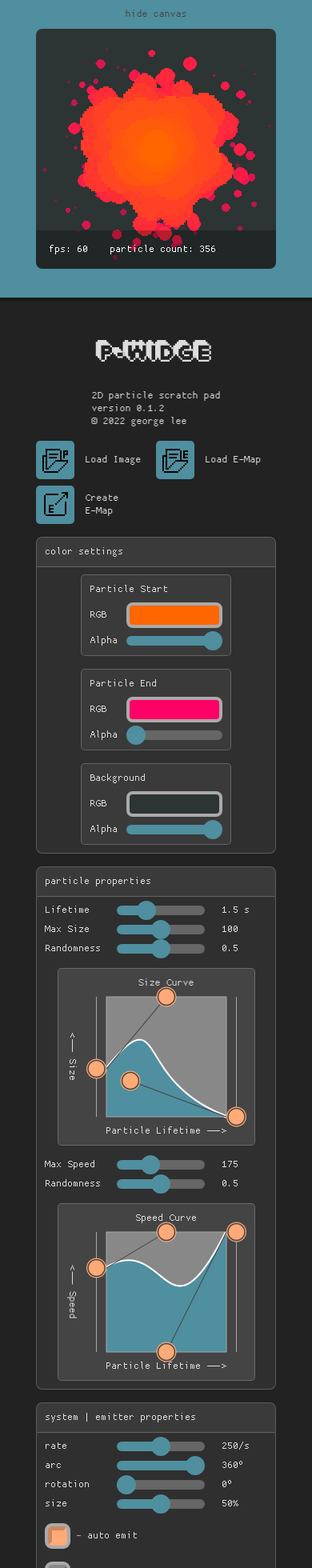
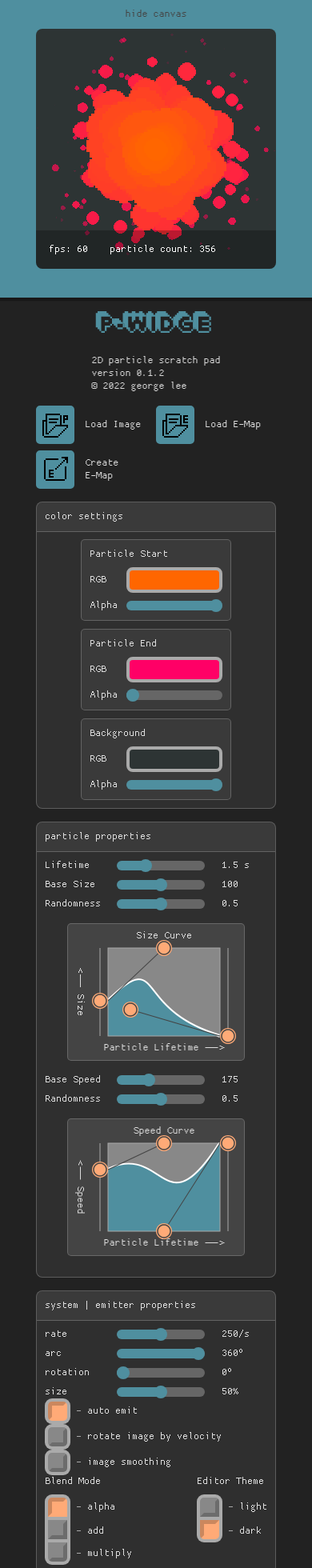
Before and after one commit to georgeolee/p-widge, a React (Create React App) app: page / in a window 390 px wide. Shown: the top 1960 px of the page at 80% size. Built offline with nearby package versions, Linux system fonts and the light colour scheme.

Commit message:
small changes to mobile styling; canvas overlay no longer blocks touch input

```diff
--- a/src/App.css
+++ b/src/App.css
@@ -28,6 +28,14 @@
   --input-border-color: #aaa;
 
   --scrollbar-width: 0px;
+
+  --slider-spacing: 8px;
+
+
+
+  --fixed-canvas-top: 0;
+
+  --app-margin:20px;
 }
 
 
@@ -104,7 +112,7 @@ body{
 
 .App {
   position: relative;
-  margin: 20px;
+  margin: var(--app-margin);
   display: grid;
   grid-template-columns: auto var(--col-gap) var(--canvas-size) var(--col-gap) auto;
   font-size: 16px;
@@ -116,7 +124,7 @@ body{
 /* TOOLTIP STUFF */
 
 [data-tooltip]{
- --hover-time: 1s;
+ --hover-time: 1.5s;
  position: relative;
 }
 
@@ -214,6 +222,7 @@ body{
   width: fit-content;
   height: fit-content;
   align-self: center;
+  margin: var(--control-spacing) 0;
 }
 
 
@@ -222,12 +231,15 @@ body{
   display: flex;
   flex-direction: column;
   align-items: center;
+  justify-content: center;
 }
 .App-header h1 {
   font-size: 36px;
   font-family: 'extrude';
   box-shadow: inset 0 0 0 1px var(--background-color);
   padding: 1px;
+  margin: 0 0 16px 0;
+  color: var(--primary-color);
 }
 
 .p5-container{
@@ -264,6 +276,10 @@ body{
 
 #canvas-overlay *{
   color: #fff;
+}
+
+#canvas-underlay{
+  display: none;
 }
 
 #particle-count-overlay{
@@ -306,10 +322,6 @@ body{
   padding-right: calc(var(--panel-padding)/2);
 }
 
-[class|="controls"] > :nth-child(n+2):not(.radio+.radio-item):not(.labeled-slider+.labeled-slider){
-  margin-top: var(--control-spacing);
-}
-
 .controls-center > .rgba-picker{
   margin-top: var(--panel-padding);
   flex: 1;
@@ -340,7 +352,7 @@ body{
 }
 
 .labeled-slider+.labeled-slider{
-  margin-top: 8px;
+  margin-top: var(--slider-spacing);
 }
 
 .rgba-picker{
@@ -566,7 +578,7 @@ input[type="checkbox"]:checked, input[type="radio"]:checked{
   font-style: normal;
 }
 
-/*put hover styles here*/
+/*hover styles for mouse / trackpad devices*/
 @media (hover: hover) and (pointer: fine)
 {
 
@@ -595,19 +607,57 @@ input[type="checkbox"]:checked, input[type="radio"]:checked{
 
 }
 
+/* bigger input controls for touch screens */
 @media (pointer: coarse){
   :root{
-    --background-color: #ff0 !important;
+    --slider-spacing: 16px;
+  }
+
+  body .App .bezier-input{
+    --bezier-canvas-width: 220px;
+    --bezier-canvas-height: 220px;
+    --bezier-control-size: 28px;
+  }
+
+  body .App .slider{
+    --slider-thumb-width: 28px;
   }
 }
 
+/* single col layout with fixed canvas ; for small screens */
 @media screen and (max-width: 799px) {
 
+  /* :root{
+    --fixed-canvas-top: 0;
+  } */
+
+  /* TEST */
+  /* TEST */
+  /* TEST */
+  /* TEST */
+  /* TEST */
+
+  #canvas-underlay{
+    display: flex;
+    align-items: center;
+    justify-content: center;
+    height:calc(var(--canvas-size) + 72px - var(--app-margin)); /* 72px from 2* var(--vertical-padding) in .p5Container*/
+    margin: 0;
+    /* background-color: cornflowerblue; */
+  }
+
+  #canvas-underlay img{
+    image-rendering: pixelated;
+    image-rendering: crisp-edges;
+    width: 128px;
+    height: auto;
+    opacity: 0.2;
+  }
 
   #canvas-display-toggle{
     display: flex;
     position: fixed;
-    top: 0;
+    top: var(--fixed-canvas-top);
     width: 100vw;
     height: var(--vertical-padding);
     background-color: transparent;
@@ -616,7 +666,7 @@ input[type="checkbox"]:checked, input[type="radio"]:checked{
   }
   #canvas-display-toggle::after{
     position: fixed;
-    top: 0;
+    top: var(--fixed-canvas-top);
     left: 0;
     right: 0;
     width: 100vw;
@@ -640,9 +690,6 @@ input[type="checkbox"]:checked, input[type="radio"]:checked{
 
   body .App{
     grid-template-columns: var(--canvas-size);
-
-    /* extra space so scrolling to top with floating canvas doesn't block content ; better way to do this? */
-    margin-top: calc(var(--canvas-size) + 100px);
   }
 
   .App .controls-center{
@@ -656,7 +703,7 @@ input[type="checkbox"]:checked, input[type="radio"]:checked{
     --horizontal-padding: calc((100vw - var(--canvas-size))/2);
 
     position: fixed;
-    top: 0;
+    top: var(--fixed-canvas-top);
     left: 0;
     width: 100vw;
     min-height: var(--vertical-padding);
@@ -678,7 +725,7 @@ input[type="checkbox"]:checked, input[type="radio"]:checked{
 
 
   body .App div.buttons{
-    grid-row: 2;
+    grid-row: 3;
   }
 
   .horizontal-gutter{
@@ -702,21 +749,14 @@ input[type="checkbox"]:checked, input[type="radio"]:checked{
     margin-top: 1em;
   }
 
-  /* bigger bezier controls for touch screen */
-  body .App .bezier-input{
-    --bezier-canvas-width: 200px;
-    --bezier-canvas-height: 200px;
-    --bezier-control-size: 25px;
-  }
-
-  /* bigger slider controls for touch screen */
-  body .App .slider{
-    --slider-thumb-width: 24px;
-  }
-
-
 }
 
+@media (hover: hover) and (min-width: 800px)
+{
+  [data-tooltip]::after{
+    display: flex;
+  }
+}
 @media screen and (min-width: 800px) and (max-width: 1149px){
 
   .rgba-picker{
--- a/src/App.js
+++ b/src/App.js
@@ -14,6 +14,8 @@ import { LinkButton } from './components/LinkButton';
 
 import { GetActiveParticleCount } from './particle-system/Particle';
 
+import fire from './fire.png'
+
 const version = '0.1.2';
 
 /*
@@ -28,9 +30,7 @@ const version = '0.1.2';
 
         figure out what to do about that empty space at the top *****
 
-        make touchscreen inputs a little bigger
-
-        fixed mode - canvas position when embedding as fullsize iframe ; set top via css prop?
+        fixed mode - canvas position when embedding as fullsize iframe ; set top via css prop? *****
 
         -consolidate / clean up media queries
             > intermediate sizes
@@ -160,8 +160,12 @@ function App() {
   return (
     <div className="App">
 
+      <div id='canvas-underlay'>
+        <img src={fire} alt="happy 8-bit fire" />
+      </div>
+
       <div className='App-header'>
-        <div className='title'><h1>p-widge </h1></div>
+        <div className='title'><h1>p&#8209;widge</h1></div>
 
         <div className='sub'>
           2D particle scratch pad
@@ -181,7 +185,7 @@ function App() {
             func={rgba => {FrameManager.setStartColor(rgba); flags.recolor = true}}
             timeoutFunc={()=> flags.slowRecolor = true}
             timeout={500}
-            tooltip='Tint color for each particle at the start of its lifetime.&#xa;Particle tint will transition between this and end color over its lifetime.'/>
+            tooltip='Particle start color.'/>
 
           <RGBAInput
             label='Particle End'
@@ -190,7 +194,7 @@ function App() {
             func={rgba => {FrameManager.setEndColor(rgba); flags.recolor = true}}
             timeoutFunc={()=> flags.slowRecolor = true}
             timeout={500}
-            tooltip='Tint color for each particle at the end of its lifetime.'/>
+            tooltip='Particle end color.'/>
 
 
           <RGBAInput
@@ -198,7 +202,7 @@ function App() {
             rgb='#2d3434'
             alpha={255}
             func={rgba => {particleSettings.backgroundColor = rgba; flags.dirtyBackground = true}}
-            tooltip='Background color to paint over canvas at the start of each frame. &#xa; If alpha is less than fully opaque, some of the previous frame will show through.'/>
+            tooltip='Background color. &#xa; If alpha is less than fully opaque, some of the previous frame will show through as new frames are painted.'/>
       </div>
 
 
@@ -221,7 +225,7 @@ function App() {
             label='Create E&#8209;Map'
             className="emap-link"
             href='https://georgelee.space/build'
-            tooltip="Create a new particle emission map. &#xa;—&#xa;Links to a new tab where you can design an emitter shape."/>
+            tooltip="Create a new particle emission map. &#xa;—&#xa;Opens a new tab where you can design an emitter shape."/>
         </div>
 
       <div className='horizontal-gutter'></div>
@@ -243,13 +247,13 @@ function App() {
 
 
           <LabeledSlider
-            label='Max Size'
+            label='Base Size'
             min={0}
             max={200}
             step={1}
             defaultValue={100}
             func={n => particleSettings.particleBaseSize = n}
-            tooltip='Max size of each particle, before applying randomness.'/>
+            tooltip='Base size of each particle, before applying randomness or curve values.'/>
 
           <LabeledSlider
             label='Randomness'
@@ -257,10 +261,10 @@ function App() {
             max={1}
             step={0.01}
             func={n => particleSettings.particleSizeRandomFactor = n}
-            tooltip='size'/>
+            tooltip='Size randomness.&#xa;—&#xa;The initial speed of each particle is a weighted average between base value B and a random number from 0 to B. This sets the balance of random vs. non-random weight.'/>
 
 
-        <div className='bezier-tooltip' data-tooltip='size curve'>
+        <div className='bezier-tooltip' data-tooltip='Modifies the size of each particle over its lifetime.&#xa;—&#xa;Click and drag to edit the curve points.'>
           <BezierInput
             labelTop='Size Curve'
             labelY='<— Size'
@@ -272,13 +276,13 @@ function App() {
 
 
           <LabeledSlider
-            label='Max Speed'
+            label='Base Speed'
             min={0}
             max={500}
             step={1}
             defaultValue={175}
             func={n => particleSettings.particleBaseSpeed = n}
-            tooltip='Set the maximum particle speed. This corresponds to the top of the bezier graph below.'/>
+            tooltip='Base speed of each particle, before applying randomness or curve values.'/>
 
           <LabeledSlider
             label='Randomness'
@@ -286,11 +290,11 @@ function App() {
             max={1}
             step={0.01}
             func={n => particleSettings.particleSpeedRandomFactor = n}
-            tooltip='The max speed of each emitted particle gets multiplied by a random number between 1 and 1 minus this number.'/>
+            tooltip='Speed randomness.&#xa;—&#xa;Uses the same formula as size.'/>
 
 
 
-        <div className='bezier-tooltip' data-tooltip="Modifies the speed of a particle over its lifetime. Click and drag to edit the curve points.">
+        <div className='bezier-tooltip' data-tooltip="Modifies the speed of each particle over its lifetime.&#xa;—&#xa;Click and drag to edit the curve points.">
           <BezierInput
             labelTop='Speed Curve'
             labelY='<— Speed'
@@ -322,7 +326,7 @@ function App() {
           step={1}
           suffix='/s'
           func={n => particleSettings.rate = n}
-          tooltip='Set the number of particles emitted per second.'/>
+          tooltip='Number of particles to emit per second.'/>
 
         <LabeledSlider
           label='arc'
@@ -332,7 +336,7 @@ function App() {
           suffix='º'
           defaultValue={360}
           func={n => particleSettings.arc = n}
-          tooltip='Set the emission arc for each point defined by the current emitter'/>
+          tooltip='Emission arc for each point defined by the current emitter'/>
 
         <LabeledSlider
           label='rotation'
@@ -352,23 +356,23 @@ function App() {
           suffix='%'
           defaultValue={50}
           func={n => particleSettings.emitterSize = n}
-          tooltip='Set emitter size as a percentage of canvas size. &#xa;—&#xa;Has no effect on the default emitter, which is a single point.'/>
+          tooltip='Emitter size as a percentage of canvas size. &#xa;—&#xa;Has no effect on the default emitter, which is a single point.'/>
 
         <Checkbox
           label='auto emit'
           func={b => {particleSettings.emitAuto = b; flags.emitTimerReset = true}}
-          tooltip='Toggles between continuous emission mode (default) and emit on mouse press only.'
+          tooltip='Toggles between continuous emission mode (default) and emit on mouse press / touch only.'
           checked/>
 
         <Checkbox
           label='rotate image by velocity'
           func={b => particleSettings.rotateByVelocity = b}
-          tooltip='Rotate particle images to match the direction of their movement.&#xa;SLOW!'/>
+          tooltip='Rotate particle images to match the direction of their movement.'/>
 
         <Checkbox
           label='image smoothing'
           func={b => flags.setImageSmoothing = b}
-          tooltip='Toggles bilinear filtering off (default) or on (SLOW!)'/>
+          tooltip='Toggles bilinear filtering when drawing particle textures.'/>
 
 
 
@@ -393,7 +397,7 @@ function App() {
               name='blend-mode'
               label='multiply'
               func={()=>particleSettings.p5BlendMode = 'multiply'}
-              tooltip='RGB values (scaled between 0 and 1) are multiplied together. The result is always darker.&#xa;Note: SLOW!'/>
+              tooltip='RGB values (scaled between 0 and 1) are multiplied together. The result is always darker.'/>
 
           </div>
 
@@ -404,13 +408,15 @@ function App() {
               name='editor-theme'
               label='light'
               func={()=>document.body.classList.remove('dark')}
-              checked={!isNightTime}/>
+              checked={!isNightTime}
+              tooltip='A cheery red color theme.'/>
 
             <Radio
               name='editor-theme'
               label='dark'
               func={()=>{document.body.classList.add('dark')}}
-              checked={isNightTime}/>
+              checked={isNightTime}
+              tooltip='A subdued blue theme. Cut your eyes some slack!'/>
           </div>
 
         </div>
```
Also changed, not shown: src/fire.png (added), 1 other file (tests, documents, lock files or other folders).
